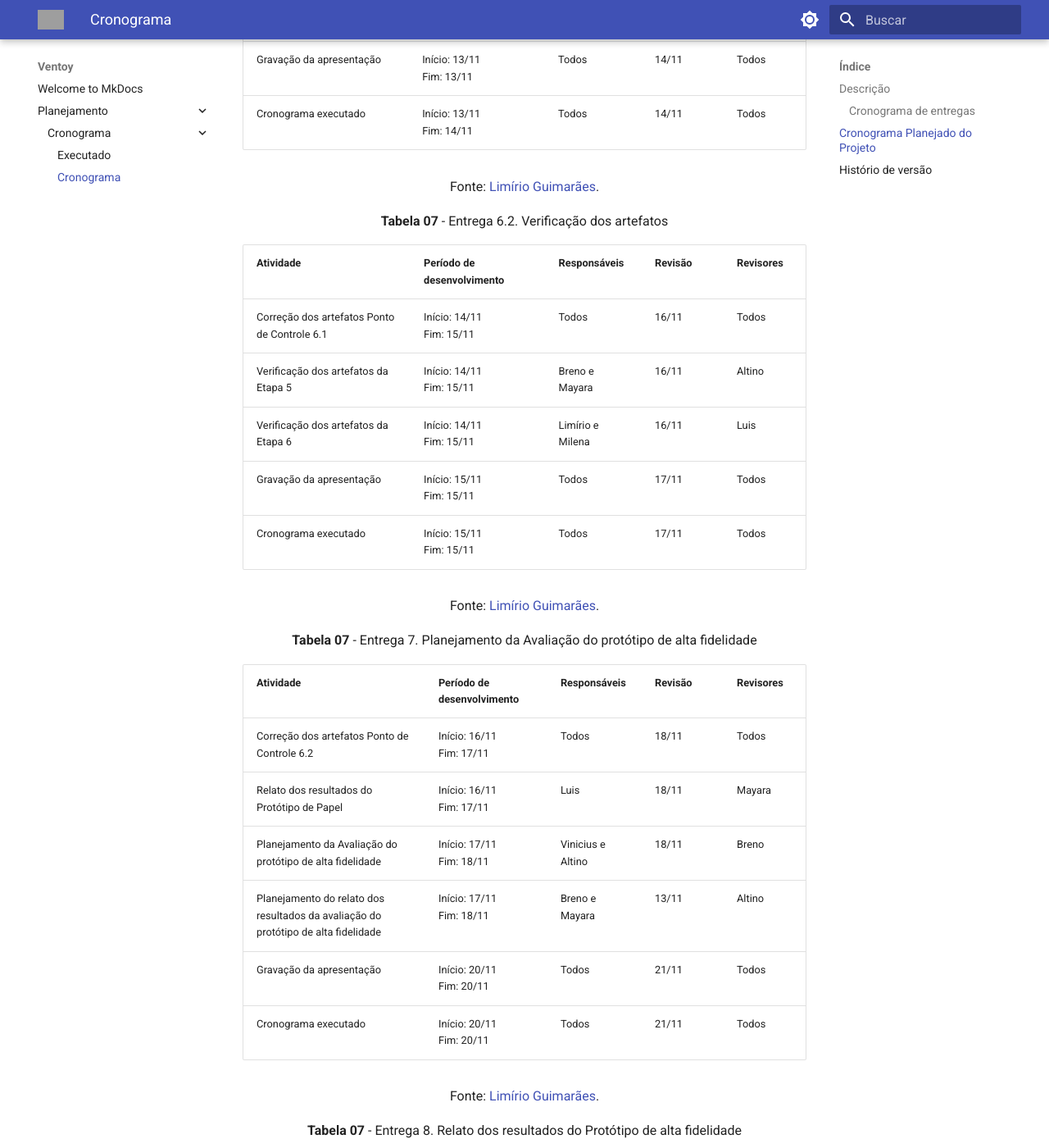
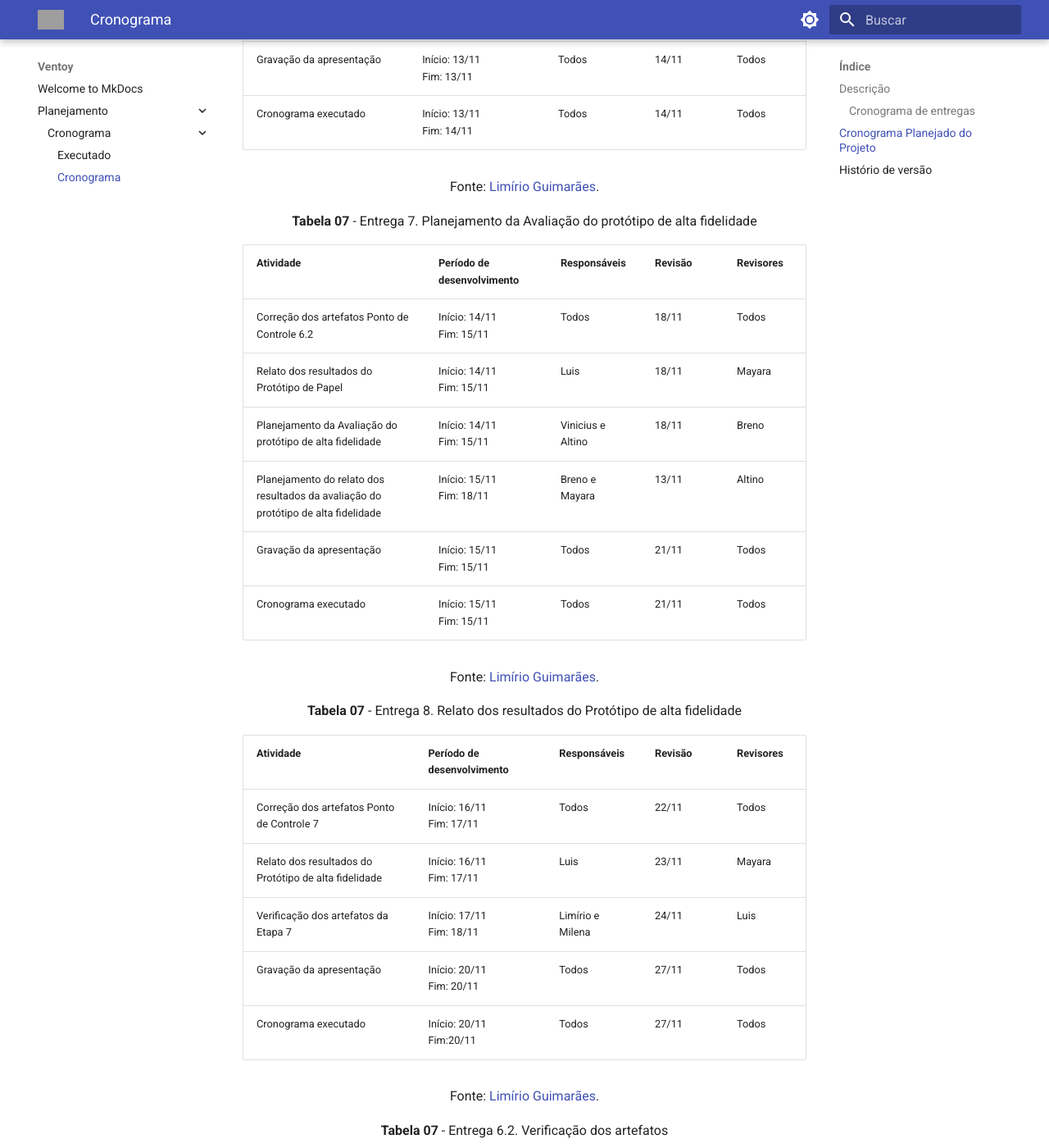
Before and after one commit to Interacao-Humano-Computador/2023.2-Ventoy, an MkDocs documentation site: the page built from docs/planejamento/cronograma/planejado.md, in a window 1280 px wide and 1400 px high, scrolled down 6567 px. Shown: the whole window at 82% size. Built offline with MkDocs 1.6.1 and Material for MkDocs 9.7.7, drawn with Linux system fonts in a browser that asks for light colours; some of the changed text lies outside the part shown; grey boxes are pictures that could not be loaded.

Commit message:
Update planejado.md

```diff
--- a/docs/planejamento/cronograma/planejado.md
+++ b/docs/planejamento/cronograma/planejado.md
@@ -121,30 +121,17 @@
 
 <font size="3"><p style="text-align: center">Fonte: [Limírio Guimarães](https://github.com/LimirioGuimaraes).</p></font>
 
-<p align="center"><b>Tabela 07</b> - Entrega 6.2. Verificação dos artefatos </p>
-
-| Atividade                                                        	      | Período de desenvolvimento  | Responsáveis       | Revisão   | Revisores          |
-| ------------------------------------------------------------------------| --------------------------- | ------------------ | ----------| ------------------ |
-| Correção dos artefatos Ponto de Controle 6.1                       	    | Início: 14/11<br>Fim: 15/11 | Todos	      	     |   16/11   | Todos	            |
-| Verificação dos artefatos da Etapa 5             			                  | Início: 14/11<br>Fim: 15/11 | Breno e Mayara     |   16/11   | Altino             |
-| Verificação dos artefatos da Etapa 6                                    | Início: 14/11<br>Fim: 15/11 | Limírio e Milena   |   16/11   | Luis               |
-| Gravação da apresentação                                           	    | Início: 15/11<br>Fim: 15/11 | Todos              |   17/11   | Todos              |
-| Cronograma executado                                           	        | Início: 15/11<br>Fim: 15/11 | Todos              |   17/11   | Todos              |
-
-<font size="3"><p style="text-align: center">Fonte: [Limírio Guimarães](https://github.com/LimirioGuimaraes).</p></font>
-
-
 <p align="center"><b>Tabela 07</b> - Entrega 7.  Planejamento da Avaliação do protótipo de
 alta fidelidade </p>
 
 | Atividade                                                        	      | Período de desenvolvimento  | Responsáveis       | Revisão   | Revisores          |
 | ------------------------------------------------------------------------| --------------------------- | ------------------ | ----------| ------------------ |
-| Correção dos artefatos Ponto de Controle 6.2                       	    | Início: 16/11<br>Fim: 17/11 | Todos	      	     |   18/11   | Todos	            |
-| Relato dos resultados do Protótipo de Papel                             | Início: 16/11<br>Fim: 17/11 | Luis               |   18/11   | Mayara             |
-| Planejamento da Avaliação do protótipo de alta fidelidade               | Início: 17/11<br>Fim: 18/11 | Vinicius e Altino  |   18/11   | Breno 	            |
-| Planejamento do relato dos resultados da avaliação do protótipo de alta fidelidade | Início: 17/11<br>Fim: 18/11 | Breno e Mayara     |   13/11   | Altino  |
-| Gravação da apresentação                                           	    | Início: 20/11<br>Fim: 20/11 | Todos              |   21/11   | Todos              |
-| Cronograma executado                                           	        | Início: 20/11<br>Fim: 20/11 | Todos              |   21/11   | Todos              |
+| Correção dos artefatos Ponto de Controle 6.2                       	    | Início: 14/11<br>Fim: 15/11 | Todos	      	     |   18/11   | Todos	            |
+| Relato dos resultados do Protótipo de Papel                             | Início: 14/11<br>Fim: 15/11 | Luis               |   18/11   | Mayara             |
+| Planejamento da Avaliação do protótipo de alta fidelidade               | Início: 14/11<br>Fim: 15/11 | Vinicius e Altino  |   18/11   | Breno 	            |
+| Planejamento do relato dos resultados da avaliação do protótipo de alta fidelidade | Início: 15/11<br>Fim: 18/11 | Breno e Mayara     |   13/11   | Altino  |
+| Gravação da apresentação                                           	    | Início: 15/11<br>Fim: 15/11 | Todos              |   21/11   | Todos              |
+| Cronograma executado                                           	        | Início: 15/11<br>Fim: 15/11 | Todos              |   21/11   | Todos              |
 
 
 <font size="3"><p style="text-align: center">Fonte: [Limírio Guimarães](https://github.com/LimirioGuimaraes).</p></font>
@@ -153,15 +140,26 @@
 
 | Atividade                                                        	      | Período de desenvolvimento  | Responsáveis       | Revisão   | Revisores          |
 | ------------------------------------------------------------------------| --------------------------- | ------------------ | ----------| ------------------ |
-| Correção dos artefatos Ponto de Controle 7                        	    | Início: 21/11<br>Fim: 21/11 | Todos	      	     |   22/11   | Todos	            |
-| Relato dos resultados do Protótipo de alta fidelidade                   | Início: 21/11<br>Fim: 22/11 | Luis               |   23/11   | Mayara             |
-| Verificação dos artefatos da Etapa 7                                    | Início: 22/11<br>Fim: 23/11 | Limírio e Milena   |   24/11   | Luis               |
-| Gravação da apresentação                                           	    | Início: 25/11<br>Fim: 25/11 | Todos              |   27/11   | Todos              |
-| Cronograma executado                                           	        | Início: 25/11<br>Fim: 25/11 | Todos              |   27/11   | Todos              |
+| Correção dos artefatos Ponto de Controle 7                        	    | Início: 16/11<br>Fim: 17/11 | Todos	      	     |   22/11   | Todos	            |
+| Relato dos resultados do Protótipo de alta fidelidade                   | Início: 16/11<br>Fim: 17/11 | Luis               |   23/11   | Mayara             |
+| Verificação dos artefatos da Etapa 7                                    | Início: 17/11<br>Fim: 18/11 | Limírio e Milena   |   24/11   | Luis               |
+| Gravação da apresentação                                           	    | Início: 20/11<br>Fim: 20/11 | Todos              |   27/11   | Todos              |
+| Cronograma executado                                           	        | Início: 20/11<br>Fim:20/11 | Todos              |   27/11   | Todos              |
 
 
 <font size="3"><p style="text-align: center">Fonte: [Limírio Guimarães](https://github.com/LimirioGuimaraes).</p></font>
 
+<p align="center"><b>Tabela 07</b> - Entrega 6.2. Verificação dos artefatos </p>
+
+| Atividade                                                        	      | Período de desenvolvimento  | Responsáveis       | Revisão   | Revisores          |
+| ------------------------------------------------------------------------| --------------------------- | ------------------ | ----------| ------------------ |
+| Correção dos artefatos Ponto de Controle 6.1                       	    | Início: 21/11<br>Fim: 21/11 | Todos	      	     |   16/11   | Todos	            |
+| Verificação dos artefatos da Etapa 5             			                  | Início: 21/11<br>Fim: 22/11 | Breno e Mayara     |   16/11   | Altino             |
+| Verificação dos artefatos da Etapa 6                                    | Início: 22/11<br>Fim: 23/11 | Limírio e Milena   |   16/11   | Luis               |
+| Gravação da apresentação                                           	    | Início: 25/11<br>Fim: 25/11 | Todos              |   17/11   | Todos              |
+| Cronograma executado                                           	        | Início: 25/11<br>Fim: 25/11 | Todos              |   17/11   | Todos              |
+
+<font size="3"><p style="text-align: center">Fonte: [Limírio Guimarães](https://github.com/LimirioGuimaraes).</p></font>
 
 ## Histório de versão
 
```
